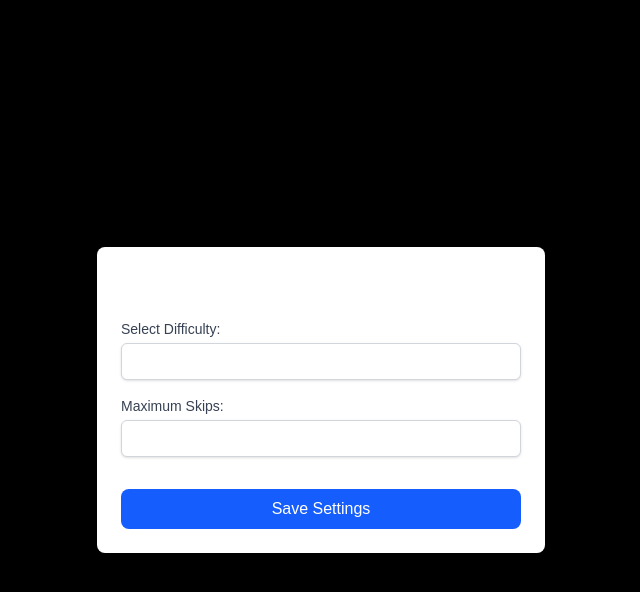
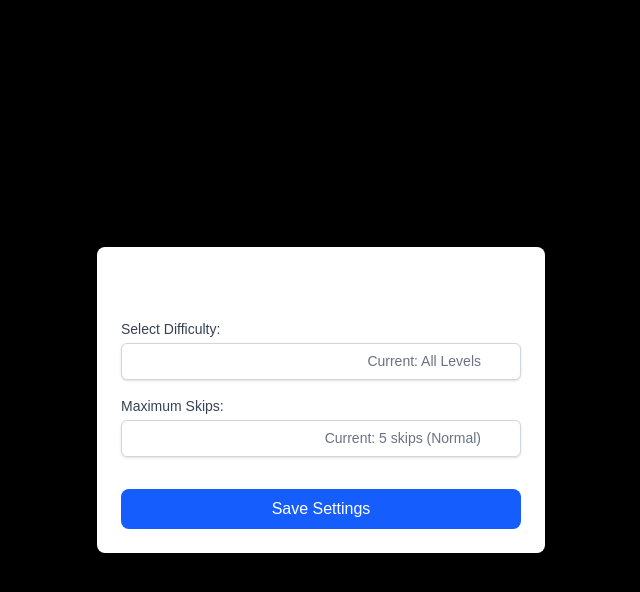
Before and after one commit to Ice-A-Slice/guess-the-word-app, a Next.js app: page / in a window 1280 px wide. Both pictures are taken after a click on the button "Game settings". Shown: the top 592 px of the page, without its empty margins (319-959 px from the left). Built offline with nearby package versions, Linux system fonts and the light colour scheme.

Commit message:
Improve Settings UI with Current value indicators and add thorough tests

```diff
--- a/src/components/Settings/Settings.tsx
+++ b/src/components/Settings/Settings.tsx
@@ -11,13 +11,17 @@ export const Settings: React.FC<SettingsProps> = ({ onClose }) => {
   const game = useGameWithWordSelection();
 
   // Använd lokala tillstånd för inställningar som sedan sparas vid klick på Spara
-  const [difficulty, setDifficulty] = useState<Difficulty>(game.difficulty);
-  const [maxSkips, setMaxSkips] = useState<number>(game.maxSkipsPerGame);
+  const [difficulty, setDifficulty] = useState<Difficulty>(game.difficulty || 'all');
+  const [maxSkips, setMaxSkips] = useState<number>(game.maxSkipsPerGame || 5);
 
   // Uppdatera lokalt tillstånd när spelet ändras
   useEffect(() => {
+    if (game.difficulty) {
       setDifficulty(game.difficulty);
+    }
+    if (game.maxSkipsPerGame) {
       setMaxSkips(game.maxSkipsPerGame);
+    }
   }, [game.difficulty, game.maxSkipsPerGame]);
 
   // Funktion för att spara inställningar
@@ -28,6 +32,28 @@ export const Settings: React.FC<SettingsProps> = ({ onClose }) => {
 
     // Stäng dialog
     onClose();
+  };
+
+  // Hjälpfunktion för att få visuell text för svårighetsgrad
+  const getDifficultyLabel = (diff: Difficulty) => {
+    switch(diff) {
+      case 'easy': return 'Easy';
+      case 'medium': return 'Medium';
+      case 'hard': return 'Hard';
+      case 'all': return 'All Levels';
+      default: return 'All Levels';
+    }
+  };
+
+  // Hjälpfunktion för att få visuell text för skippantal
+  const getSkipsLabel = (skips: number) => {
+    switch(skips) {
+      case 3: return '3 skips (Hard)';
+      case 5: return '5 skips (Normal)';
+      case 10: return '10 skips (Easy)';
+      case 999: return 'Unlimited';
+      default: return '5 skips (Normal)';
+    }
   };
 
   return (
@@ -51,6 +77,7 @@ export const Settings: React.FC<SettingsProps> = ({ onClose }) => {
             <label htmlFor="difficulty" className="block text-sm font-medium text-gray-700 mb-1">
               Select Difficulty:
             </label>
+            <div className="relative">
               <select
                 id="difficulty"
                 value={difficulty}
@@ -62,12 +89,17 @@ export const Settings: React.FC<SettingsProps> = ({ onClose }) => {
                 <option value="hard">Hard</option>
                 <option value="all">All Levels</option>
               </select>
+              <div className="absolute top-2 right-10 text-sm text-gray-500">
+                Current: {getDifficultyLabel(difficulty)}
+              </div>
+            </div>
           </div>
 
           <div>
             <label htmlFor="max-skips" className="block text-sm font-medium text-gray-700 mb-1">
               Maximum Skips:
             </label>
+            <div className="relative">
               <select
                 id="max-skips"
                 value={maxSkips}
@@ -79,6 +111,10 @@ export const Settings: React.FC<SettingsProps> = ({ onClose }) => {
                 <option value="10">10 skips (Easy)</option>
                 <option value="999">Unlimited</option>
               </select>
+              <div className="absolute top-2 right-10 text-sm text-gray-500">
+                Current: {getSkipsLabel(maxSkips)}
+              </div>
+            </div>
           </div>
 
           <div className="pt-4">
```
Also changed, not shown: 1 other file (tests, documents, lock files or other folders). Lines whose indentation alone changed are shown as unchanged.
